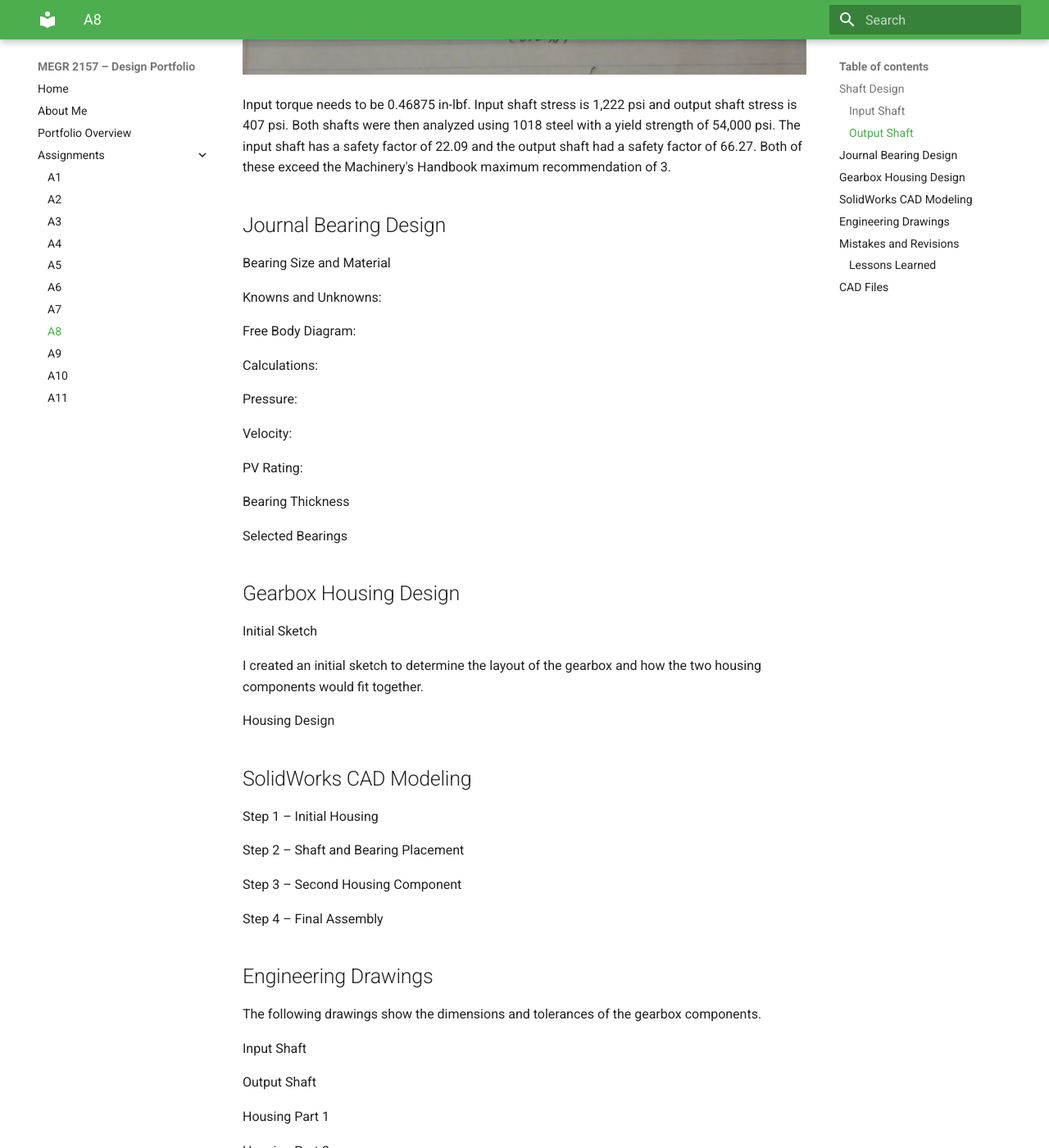
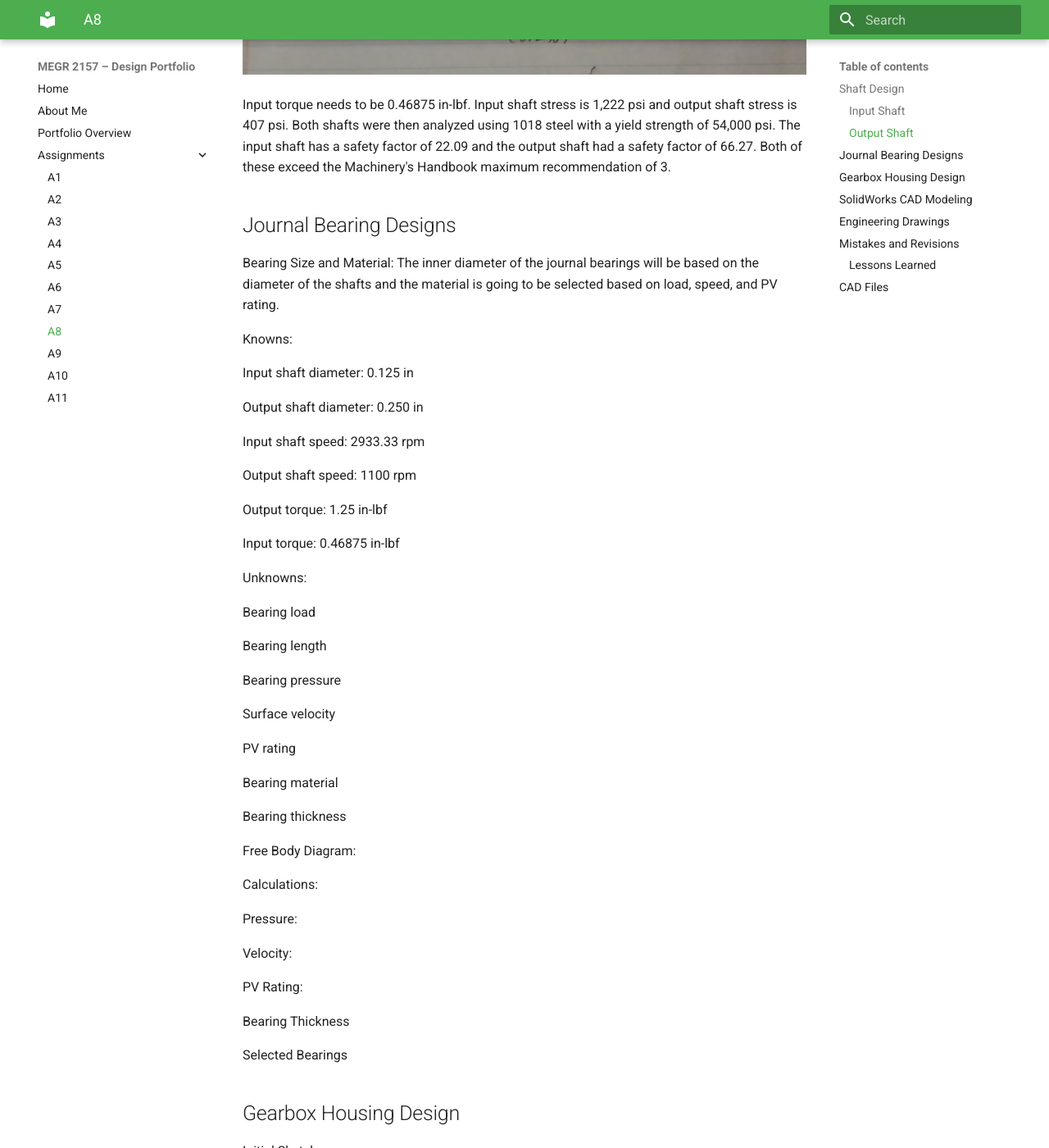
Before and after one commit to DillonK-spec/megr2157-portfolio, an MkDocs documentation site: the page built from docs/assignments/A08/index.md, in a window 1280 px wide and 1400 px high, scrolled down 2690 px. Shown: the whole window at 82% size. Built offline with MkDocs 1.6.1 and Material for MkDocs 9.7.7, drawn with Linux system fonts in a browser that asks for light colours.

Commit message:
Update index.md

```diff
--- a/docs/assignments/A08/index.md
+++ b/docs/assignments/A08/index.md
@@ -62,15 +62,41 @@ Input shaft stress is 1,222 psi and output shaft stress is 407 psi.
 Both shafts were then analyzed using 1018 steel with a yield strength of 54,000 psi.
 The input shaft has a safety factor of 22.09 and the output shaft had a safety factor of 66.27. Both of these exceed the Machinery's Handbook maximum recommendation of 3.
 
-## Journal Bearing Design
+## Journal Bearing Designs
 
-Bearing Size and Material
+Bearing Size and Material:
+The inner diameter of the journal bearings will be based on the diameter of the shafts and the material is going to be selected based on load, speed, and PV rating.
 
 
+Knowns:
 
-Knowns and Unknowns:
+Input shaft diameter: 0.125 in
 
+Output shaft diameter: 0.250 in
 
+Input shaft speed: 2933.33 rpm
+
+Output shaft speed: 1100 rpm
+
+Output torque: 1.25 in-lbf
+
+Input torque: 0.46875 in-lbf
+
+Unknowns:
+
+Bearing load
+
+Bearing length
+
+Bearing pressure
+
+Surface velocity
+
+PV rating
+
+Bearing material
+
+Bearing thickness
 
 Free Body Diagram:
 
```
